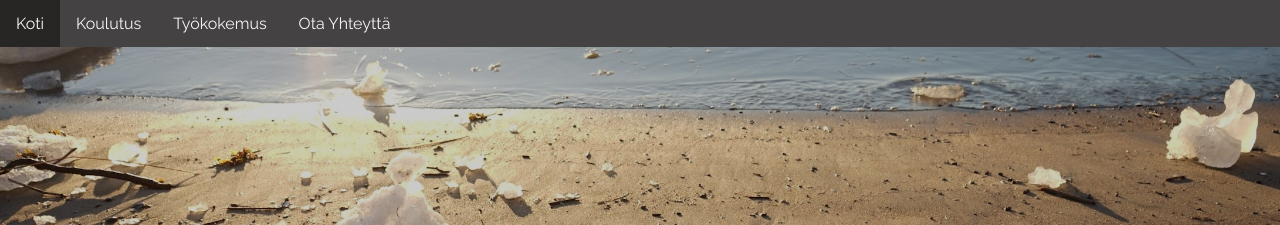
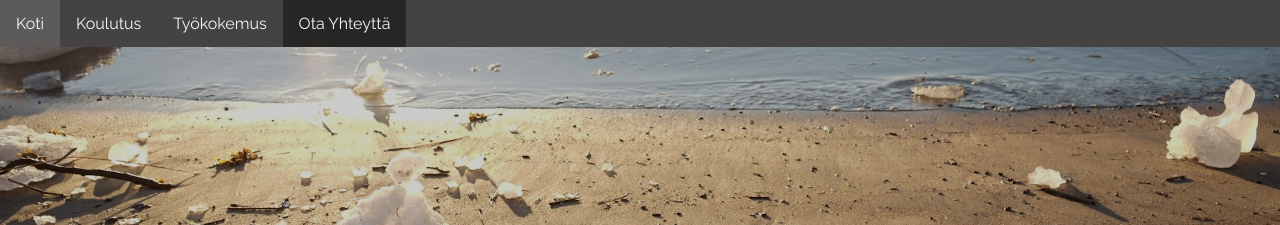
Before and after one commit to millamyl/millamyllyla, a plain HTML site: page contact-me.html in a window 1280 px wide. Shown: the top 225 px of the page. Drawn offline with Linux system fonts and the light colour scheme.

Commit message:
Update contact-me.html

```diff
--- a/contact-me.html
+++ b/contact-me.html
@@ -11,10 +11,10 @@
 <body>
     <nav>
         <ul>
-            <li><a class="active" href="index.html">Koti</a></li>
+            <li><a href="index.html">Koti</a></li>
             <li><a href="education.html">Koulutus</a></li>
             <li><a href="work-experience.html">Työkokemus</a></li>
-            <li><a href="contact-me.html">Ota Yhteyttä</a></li>
+            <li><a class="active" href="contact-me.html">Ota Yhteyttä</a></li>
           </ul>
  </nav>
     <header class="contact-me">
```
